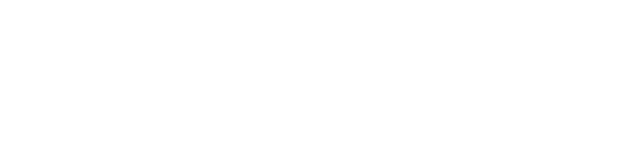
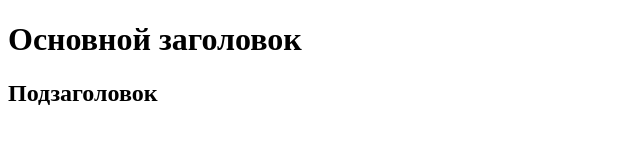
Before and after one commit to VeronikaAleksandrova/mipt20251114, a plain HTML site: page index.html in a window 1280 px wide. Shown: the whole page, without its empty margins (0-640 px from the left). Drawn offline with Linux system fonts and the light colour scheme.

Commit message:
some change

```diff
--- a/index.html
+++ b/index.html
@@ -4,6 +4,7 @@
         <title>Главная страница</title>
     </head>
     <body>
-
+           <h1>Основной заголовок</h1>
+           <h2>Подзаголовок</h2>
     </body>
 </html>
```
Also changed, not shown: 1 other file.
